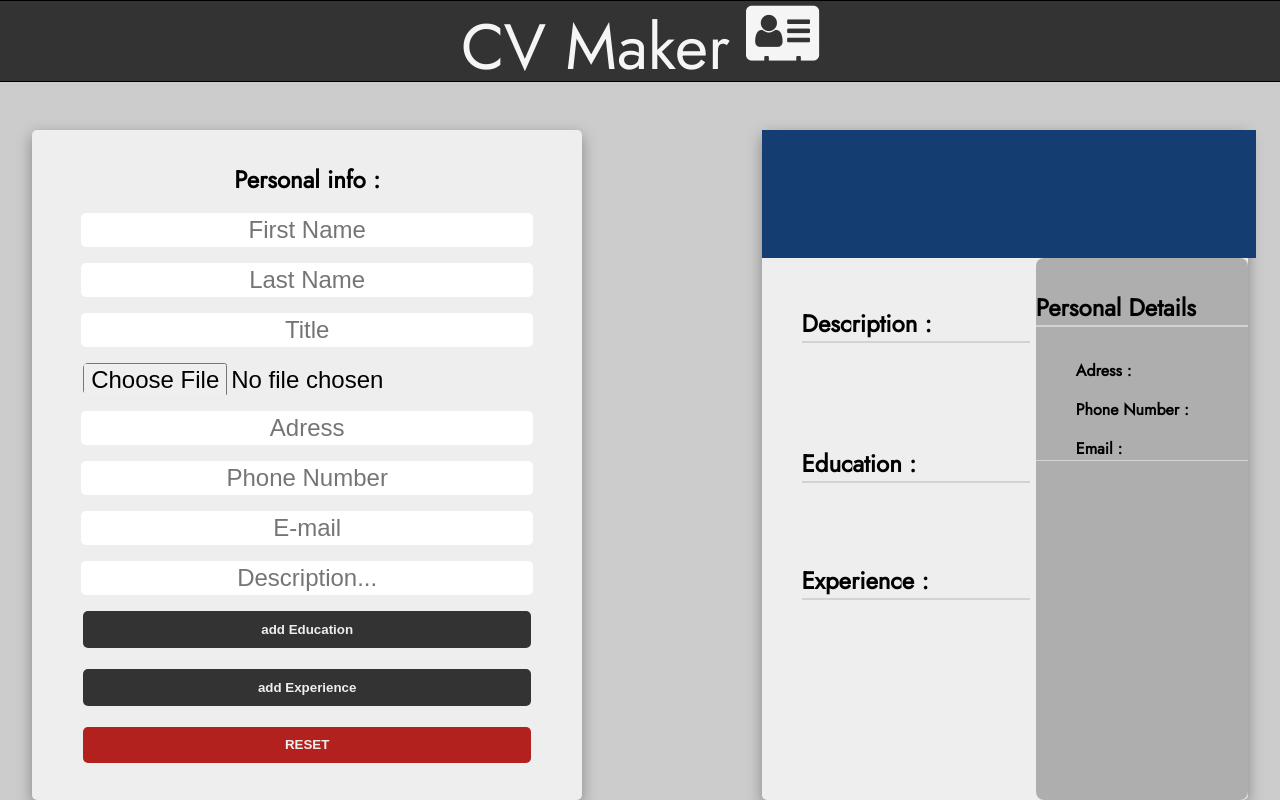
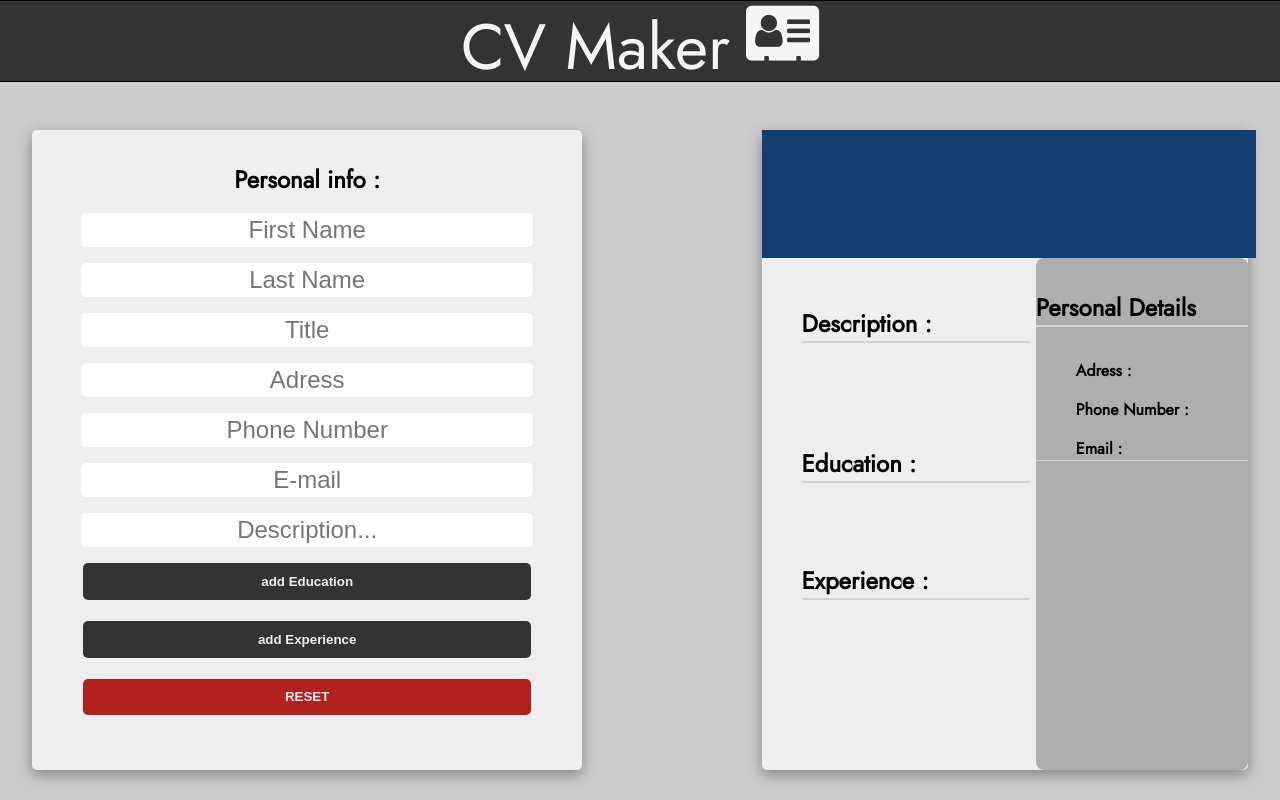
Before and after one commit to theDoorKeeper/react-cv-project, a React (Create React App) app: page / in a window 1280 px wide. Built offline with nearby package versions, Linux system fonts and the light colour scheme; the HTML template or start-up script is replaced by a standard one.

Commit message:
removed photo input and dispay from both components

```diff
--- a/src/components/EditingBody.js
+++ b/src/components/EditingBody.js
@@ -18,7 +18,6 @@ const  EditingBody = () => {
     phoneNumber: '',
     eMail: '',
     description: '',
-    photo:'',
   });
 
   const [experienceArray, setExperienceArray] = useState([]);
@@ -128,7 +127,7 @@ const  EditingBody = () => {
   }
 
   const {
-    firstName, lastName, title, adress, phoneNumber, eMail, description, photo,
+    firstName, lastName, title, adress, phoneNumber, eMail, description,
   } = personalInfo;
 
   return (
@@ -143,7 +142,6 @@ const  EditingBody = () => {
             <input name="firstName" type="text" placeholder="First Name" onChange={inputHandler} value={firstName} />
             <input name="lastName" type="text" placeholder="Last Name" onChange={inputHandler} value={lastName} />
             <input name="title" type="text" placeholder="Title" onChange={inputHandler} value={title} />
-            <input name="photo" type="file" onChange={inputHandler} value={photo} placeholder="photo" accept="gif,.jpg,.jpeg,.png,.doc,.docx"/>
             <input name="adress" type="text" placeholder="Adress" onChange={inputHandler} value={adress} />
             <input name="phoneNumber" type="text" placeholder="Phone Number" onChange={inputHandler} value={phoneNumber} />
             <input name="eMail" type="text" placeholder="E-mail" onChange={inputHandler} value={eMail} />
```
